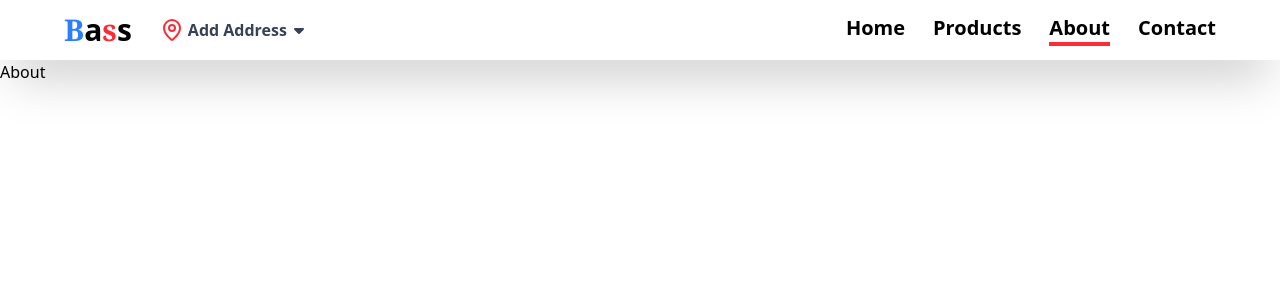
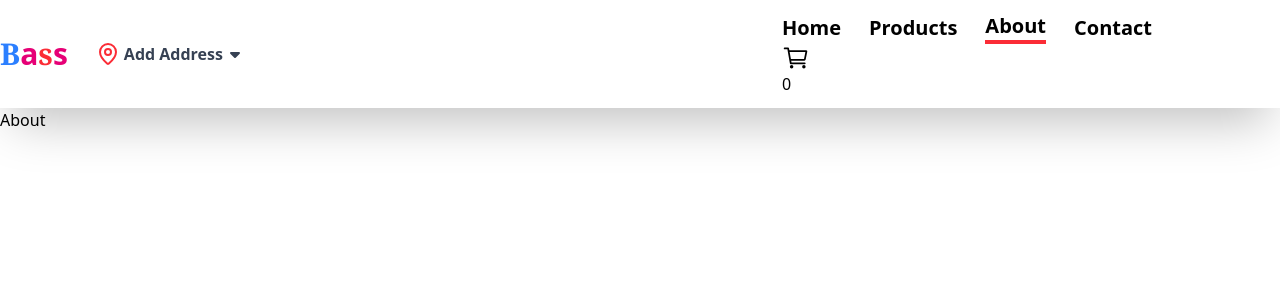
Before and after one commit to surenpal/E_commerce_audio_shop, a React (Vite) app: page /about in a window 1280 px wide. Shown: the top 300 px of the page. Built offline with nearby package versions, Linux system fonts and the light colour scheme.

Commit message:
IotCartOutline is imported

```diff
--- a/src/components/Navbar.jsx
+++ b/src/components/Navbar.jsx
@@ -2,18 +2,23 @@ import React from 'react'
 import { Link , NavLink} from 'react-router-dom';
 import { MapPin } from 'lucide-react';
 import {FaCaretDown} from 'react-icons/fa6';
+import {IoCartOutline} from 'react-icons/io5';
 
 
 const Navbar = () => {
   const location = false;;
   return (
     <div className='bg-white py-3 shadow-2xl'>
+      <div className='max-w-6xl flex justify-between items-center'>
+        <div className='flex gap-7 items-center'>
+          <Link to={"/"}>
+          <h1 className='font-bold text-3xl text-pink-600'>
+            <span className='text-blue-500 font-serif'>B</span>
+            a
+            <span  className= "text-red-500 font-serif">s</span>
+            s
+            </h1></Link>
 
-      <div className='max-w-6xl mx-auto flex justify-between items-center'>
-
-        <div className='flex gap-7 items-center'>
-
-          <Link to="/" className='font-bold text-3xl'><span className='text-blue-500 font-serif'>B</span>a<span  className= "text-red-500 font-serif">s</span>s</Link>
            <div className='flex gap-1 cursor-pointer text-gray-700 items-center'>
             <MapPin className='text-red-500'/>
             <span className="font-semibold">
@@ -25,12 +30,15 @@ const Navbar = () => {
 
 
         <nav>
-          <ul className='flex gap-7 text-xl font-semibold'>
-            <NavLink to="/" className={({isActive}) => isActive ? 'border-b-4 border-red-500' : ''}>Home</NavLink>
-            <NavLink to="/products" className={({isActive}) => isActive ? 'border-b-4 border-red-500' : ''}>Products</NavLink>
-            <NavLink to="/about" className={({isActive}) => isActive ? 'border-b-4 border-red-500' : ''}>About</NavLink>
-            <NavLink to="/contact" className={({isActive}) => isActive ? 'border-b-4 border-red-500' : ''}>Contact</NavLink>
+          <ul className='flex gap-7 items-center text-xl font-semibold'>
+            <NavLink to={"/"} className={({isActive}) => isActive ? 'border-b-4 border-red-500' : ''}>Home</NavLink>
+            <NavLink to={"/products"} className={({isActive}) => isActive ? 'border-b-4 border-red-500' : ''}>Products</NavLink>
+            <NavLink to={"/about"} className={({isActive}) => isActive ? 'border-b-4 border-red-500' : ''}>About</NavLink>
+            <NavLink to={"/contact"} className={({isActive}) => isActive ? 'border-b-4 border-red-500' : ''}>Contact</NavLink>
           </ul>
+          <Link to= {"/cart"} >
+          <IoCartOutline className= 'h-7 w-7'/>
+          <span>0</span></Link>
         </nav>
 
       </div>
--- a/src/pages/Home.jsx
+++ b/src/pages/Home.jsx
@@ -2,7 +2,7 @@ import React from 'react'
 
 const Home = () => {
   return (
-    <div className="max-w-6xl mx-auto">This is the Home page</div>
+    <div>Home page</div>
   )
 }
 
```
